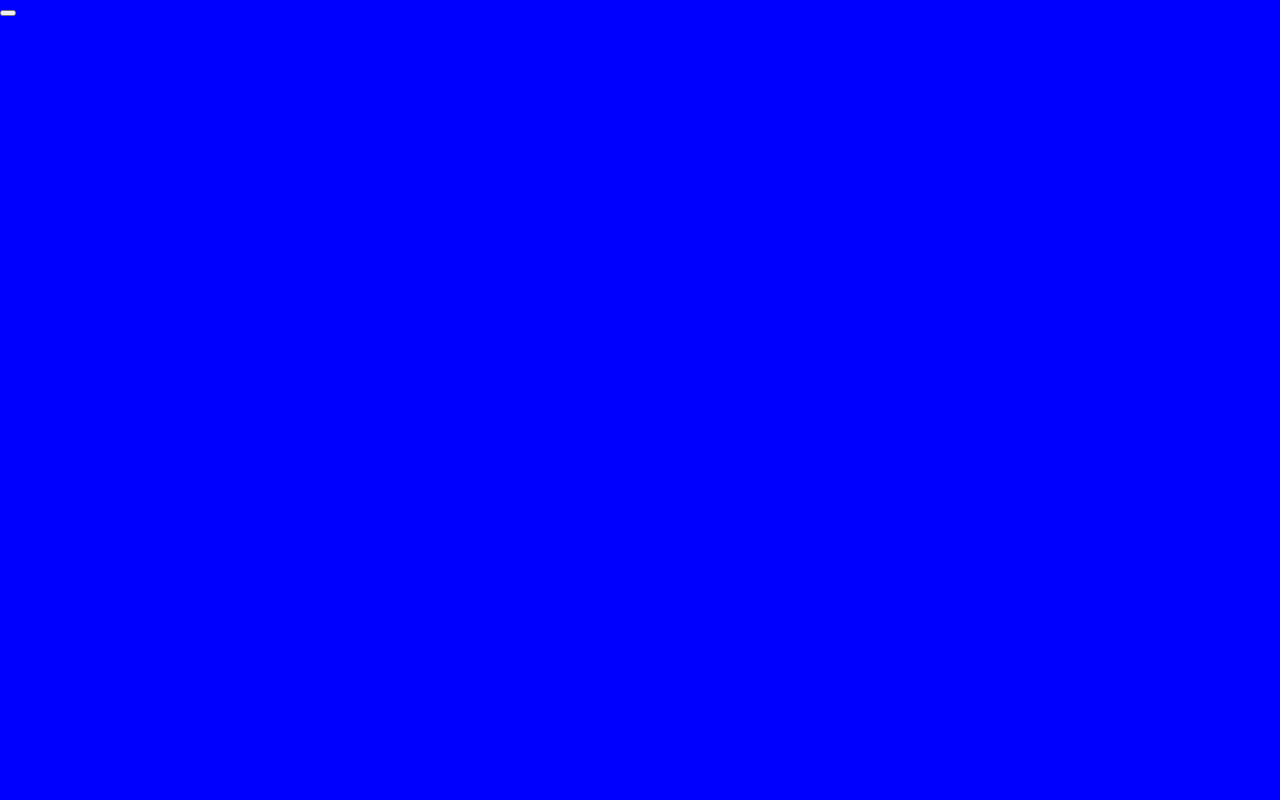
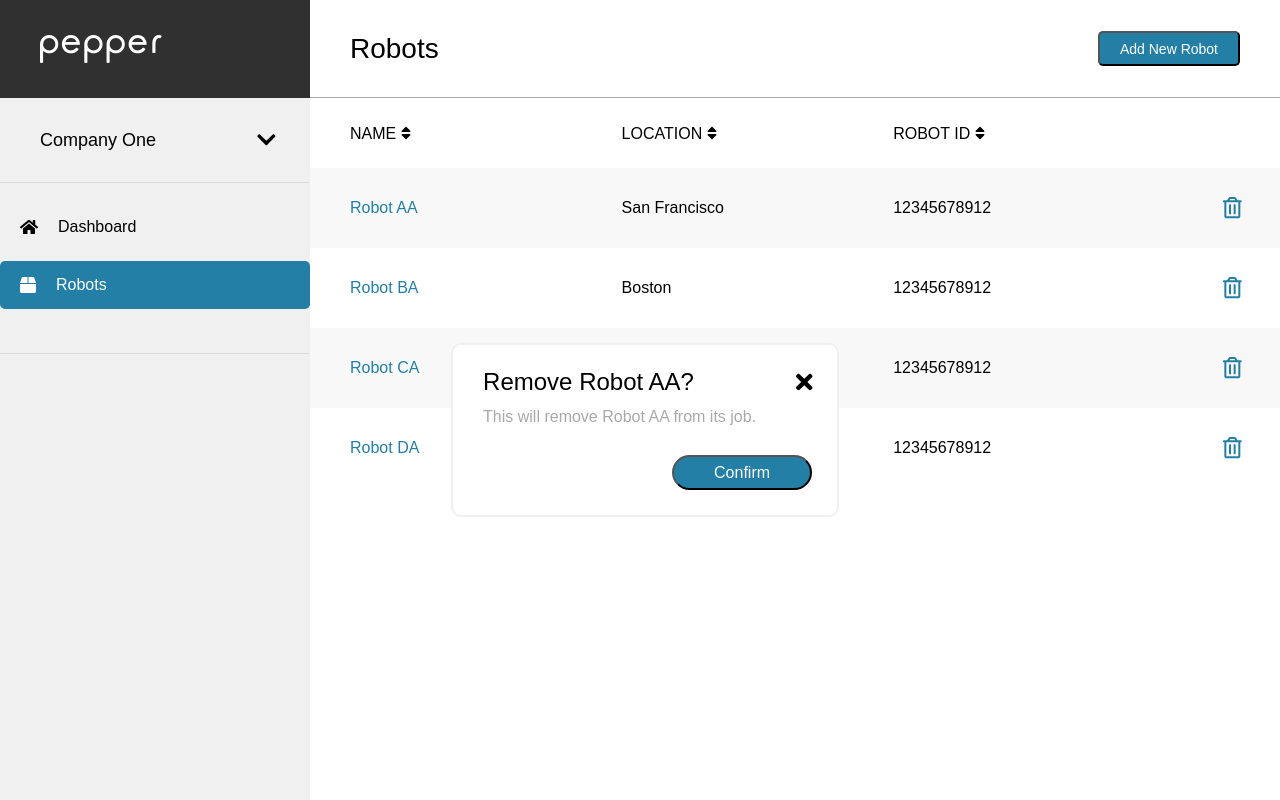
Before and after one commit to janicelam21/sr-take-home, a React app: page / in a window 1280 px wide. Both pictures are taken after a click on the icon 1212 px from the left and 207 px from the top of the page. Built offline with nearby package versions, Linux system fonts and the light colour scheme; the HTML template or start-up script is replaced by a standard one.

Commit message:
implement delete confirmation form and location dropdown

```diff
--- a/assets/fakeData.js
+++ b/assets/fakeData.js
@@ -3,8 +3,8 @@ module.exports = [
     companyName: 'Company One',
     currentRobots: [
       ['Robot AA', 'San Francisco', 12345678912],
-      ['Robot BA', 'San Francisco', 12345678912],
-      ['Robot CA', 'San Francisco', 12345678912],
+      ['Robot BA', 'Boston', 12345678912],
+      ['Robot CA', 'Boston', 12345678912],
       ['Robot DA', 'San Francisco', 12345678912],
     ],
     dashboardUpdates: [
@@ -48,9 +48,9 @@ module.exports = [
     companyName: 'Company Four',
     currentRobots: [
       ['Robot AC', 'San Francisco', 12345678912],
-      ['Robot BC', 'San Francisco', 12345678912],
+      ['Robot BC', 'Boston', 12345678912],
       ['Robot CC', 'San Francisco', 12345678912],
-      ['Robot DC', 'San Francisco', 12345678912],
+      ['Robot DC', 'Boston', 12345678912],
       ['Robot EC', 'San Francisco', 12345678912],
     ],
     dashboardUpdates: [
--- /dev/null
+++ b/client/src/ConfirmDelete/ConfirmDelete.css
@@ -0,0 +1,36 @@
+.confirmDeleteWrapper {
+  background-color:white;
+  height: 170px;
+  border: 2px solid #F0F0F0;
+  border-radius: 10px;
+}
+
+.topLine {
+  margin: 25px 25px 15px 30px;
+  font-size: 24px;
+}
+.xIcon {
+  cursor: pointer;
+  float: right;
+}
+
+.bottomLine {
+  margin: 0px 25px 0px 30px;
+  font-size: 16px;
+  color: #A9A9A9;
+}
+
+.confirmButton {
+  height: 35px;
+  padding-left: 40px;
+  padding-right: 40px;
+  background-color: #237fa5;
+  border-radius: 30px;
+  color: white;
+  font-size: 16px;
+  cursor: pointer;
+  outline: none;
+  float: right;
+  margin-top: 30px;
+  margin-right: 25px;
+}
--- /dev/null
+++ b/client/src/ConfirmDelete/ConfirmDelete.jsx
@@ -0,0 +1,34 @@
+import React from 'react';
+import { PropTypes } from 'prop-types';
+import { FontAwesomeIcon } from '@fortawesome/react-fontawesome';
+import styles from './ConfirmDelete.css';
+
+const ConfirmDelete = props => (
+  <div className={styles.confirmDeleteWrapper}>
+    <div className={styles.topLine}>
+      <span>
+        Remove
+        {' '}
+        {props.robotDelete}
+        ?
+      </span>
+      <FontAwesomeIcon icon="times" size="1x" onClick={props.showDeleteForm} className={styles.xIcon} />
+    </div>
+    <div className={styles.bottomLine}>
+      This will remove
+      {' '}
+      {props.robotDelete}
+      {' '}
+      from its job.
+    </div>
+    <button type="submit" className={styles.confirmButton} onClick={props.deleteRobot}>Confirm</button>
+  </div>
+);
+
+ConfirmDelete.propTypes = {
+  robotDelete: PropTypes.string.isRequired,
+  showDeleteForm: PropTypes.func.isRequired,
+  deleteRobot: PropTypes.func.isRequired,
+};
+
+export default ConfirmDelete;
--- a/client/src/Main/Main.css
+++ b/client/src/Main/Main.css
@@ -47,20 +47,24 @@ table {
 .main {
   display: grid;
   grid-template-areas:
-    "nav header side"
-    "nav article side";
-  grid-template-columns: 3.75fr 8fr 5.75fr;
-  grid-template-rows: 98px 1fr;
+    "nav header header header side"
+    "nav article article article side"
+    "nav article popup article side"
+    "nav article article article side";
+  grid-template-columns: 3.75fr 2fr 5.5fr 0.5fr 5.75fr;
+  grid-template-rows: 98px 1.3fr 0.6fr 1.5fr;
   height: 100vh;
   font-family: sans-serif;
 }
 
 .pageHeader {
-  grid-area: header-start/header-start/header-end/side-end;
+  grid-column: 2/span 5;
+  grid-row: 1/span 1;
 }
 
 .mainNav {
-  grid-area: nav-start/nav-start/nav-end/nav-end;
+  grid-column: 1/ span 1;
+  grid-row: 1/span 4;
   display: grid;
   grid-template-areas:
     "topnav"
@@ -69,7 +73,8 @@ table {
 }
 
 .mainArticle {
-  grid-area: article-start/article-start/article-end/side-end;
+  grid-column: 2/ span 4;
+  grid-row: 2/span 3;
 }
 
 .topNav {
@@ -88,6 +93,13 @@ table {
 }
 
 .addForm {
-  grid-area: side-start/side-start/side-end/side-end;
+  grid-column: 5/ span 1;
+  grid-row: 1/span 4;
   z-index: 1;
 }
+
+.deleteForm {
+  grid-column: 3;
+  grid-row: 3;
+  z-index: 1;
+}
--- a/client/src/Main/Main.jsx
+++ b/client/src/Main/Main.jsx
@@ -1,4 +1,3 @@
-/* eslint-disable react/no-access-state-in-setstate */
 import React from 'react';
 import Header from '../Header/Header.jsx';
 import Dropdown from '../Dropdown/Dropdown.jsx';
@@ -6,6 +5,7 @@ import ViewOptions from '../ViewOptions/ViewOptions.jsx';
 import RobotsPage from '../RobotsPage/RobotsPage.jsx';
 import DashboardPage from '../DashboardPage/DashboardPage.jsx';
 import AddRobotForm from '../AddRobotForm/AddRobotForm.jsx';
+import ConfirmDelete from '../ConfirmDelete/ConfirmDelete.jsx';
 import fakeData from '../../../assets/fakeData.js';
 import styles from './Main.css';
 
@@ -14,11 +14,15 @@ class Main extends React.Component {
     super();
     this.state = {
       fakeData: [],
+      predefinedLocations: ['San Francisco', 'New York', 'Boston', 'Chicago'],
       pageHeader: 'Robots',
       currCompany: '',
       robotListToRender: [],
       showAddRobotForm: false,
       dashboardListToRender: [],
+      showDeleteConfirmForm: false,
+      companyDeleteFrom: '',
+      robotDelete: '',
     };
     this.changeHeader = this.changeHeader.bind(this);
     this.changeCurrCompany = this.changeCurrCompany.bind(this);
@@ -26,6 +30,7 @@ class Main extends React.Component {
     this.addRobot = this.addRobot.bind(this);
     this.deleteRobot = this.deleteRobot.bind(this);
     this.sortRobot = this.sortRobot.bind(this);
+    this.showDeleteForm = this.showDeleteForm.bind(this);
   }
 
   componentDidMount() {
@@ -75,7 +80,7 @@ class Main extends React.Component {
     this.setState({ fakeData: copyArr });
   }
 
-  deleteRobot(companyName, robotName) {
+  deleteRobot() {
     let today = new Date();
     const dd = String(today.getDate()).padStart(2, '0');
     const mm = String(today.getMonth() + 1).padStart(2, '0');
@@ -84,31 +89,39 @@ class Main extends React.Component {
 
     const copyArr = [...this.state.fakeData];
     for (let i = 0; i < copyArr.length; i += 1) {
-      if (copyArr[i].companyName === companyName) {
+      if (copyArr[i].companyName === this.state.companyDeleteFrom) {
         for (let j = 0; j < copyArr[i].currentRobots.length; j += 1) {
-          if (copyArr[i].currentRobots[j][0] === robotName) {
+          if (copyArr[i].currentRobots[j][0] === this.state.robotDelete) {
             copyArr[i].currentRobots = copyArr[i].currentRobots.slice(0, j).concat(copyArr[i].currentRobots.slice(j + 1));
-            copyArr[i].dashboardUpdates.push(['Delete', robotName, today]);
+            copyArr[i].dashboardUpdates.push(['Delete', this.state.robotDelete, today]);
             break;
           }
         }
       }
     }
     this.setState({ fakeData: copyArr });
-    this.changeCurrCompany(companyName);
+    this.showDeleteForm();
+    this.changeCurrCompany(this.state.companyDeleteFrom);
   }
 
-  sortRobot(sortBy) {
-    console.log('hello')
-    const copyArr = [...this.state.robotListToRender];
-    if (sortBy === 'name') {
-      copyArr.sort((a, b) => a[0] - b[0]);
-    } else if (sortBy === 'location') {
-      copyArr.sort((a, b) => a[1] - b[1]);
-    } else if (sortBy === 'id') {
-      copyArr.sort((a, b) => a[2] - b[2]);
+  showDeleteForm(company, robot) {
+    this.setState(state => ({ showDeleteConfirmForm: !state.showDeleteConfirmForm }));
+    if (company && robot) {
+      this.setState({
+        companyDeleteFrom: company,
+        robotDelete: robot,
+      });
     }
-    this.setState({ robotListToRender: copyArr });
+  }
+
+  sortRobot(location) {
+    const arr = [];
+    for (let i = 0; i < this.state.robotListToRender.length; i += 1) {
+      if (this.state.robotListToRender[i][1] === location) {
+        arr.push(this.state.robotListToRender[i]);
+      }
+    }
+    this.setState({ robotListToRender: arr });
   }
 
   render() {
@@ -128,7 +141,7 @@ class Main extends React.Component {
         </header>
         <article className={styles.mainArticle}>
           {this.state.pageHeader === 'Robots'
-            ? <RobotsPage robotListToRender={this.state.robotListToRender} deleteRobot={this.deleteRobot} currCompany={this.state.currCompany} sortRobot={this.sortRobot} />
+            ? <RobotsPage robotListToRender={this.state.robotListToRender} showDeleteForm={this.showDeleteForm} currCompany={this.state.currCompany} sortRobot={this.sortRobot} predefinedLocations={this.state.predefinedLocations} />
             : <DashboardPage dashboardListToRender={this.state.dashboardListToRender} />}
         </article>
         {this.state.showAddRobotForm
@@ -138,6 +151,13 @@ class Main extends React.Component {
             </div>
           )
           : null}
+        {this.state.showDeleteConfirmForm
+          ? (
+            <div className={styles.deleteForm}>
+              <ConfirmDelete robotDelete={this.state.robotDelete} showDeleteForm={this.showDeleteForm} deleteRobot={this.deleteRobot} />
+            </div>
+          )
+          : null}
       </div>
     );
   }
--- a/client/src/RobotsPage/RobotsPage.css
+++ b/client/src/RobotsPage/RobotsPage.css
@@ -9,27 +9,28 @@
 }
 
 .robotName, .robotIndivName {
-  padding-left: 20px;
+  padding-left: 40px;
   display: inline-block;
-  width: 30%;
+  width: 28%;
 }
 
 .robotIndivName {
   color: #237fa5;
 }
 
-div > div.robotWrapper:nth-of-type(even) {
+div > .robotWrapper:nth-of-type(even) {
   background: #F8F8F8;
 }
 
 .robotLocation {
   display: inline-block;
-  width: 30%
+  width: 28%;
+  cursor: pointer;
 }
 
 .robotID {
   display: inline-block;
-  width: 30%;
+  width: 34%;
 }
 
 .trashIcon {
@@ -43,11 +44,22 @@ div > div.robotWrapper:nth-of-type(even) {
   margin-left: 5px;
 }
 
-.deleteForm {
+.locationOptions {
   position: absolute;
-  top: 0;
-  left: 0;
-  width: 100%;
-  height: 100vh;
-  background-color: blue;
+  margin-top: 10px;
+  background-color: white;
+  border-radius: 2px;
+  border-top: 1px solid #DCDCDC;
+  border-left: 1px solid #DCDCDC;
+  border-right: 1px solid #DCDCDC;
 }
+
+.locations {
+  padding: 10px 10px 10px 10px;
+  border-radius: 2px;
+  border-bottom: 1px solid #DCDCDC;
+}
+
+.locations:hover {
+  color: #237fa5;
+}
--- a/client/src/RobotsPage/RobotsPage.jsx
+++ b/client/src/RobotsPage/RobotsPage.jsx
@@ -7,34 +7,41 @@ class RobotsPage extends React.Component {
   constructor(props) {
     super(props);
     this.state = {
-      showDeleteConfirmForm: false,
-      companyDeleteFrom: '',
-      robotDelete: '',
+      showDropdown: false,
     };
+    this.toggleDropdown = this.toggleDropdown.bind(this);
   }
 
-  toggleDelete(company, robot) {
-    this.setState(state => ({ showDeleteConfirmForm: !state.showDeleteConfirmForm }));
-    this.setState({
-      companyDeleteFrom: company,
-      robotDelete: robot,
-    });
+  toggleDropdown() {
+    this.setState(state => ({ showDropdown: !state.showDropdown }));
   }
 
   render() {
-    // we can implement the sorting for each title
     return (
       <div>
         <div className={styles.titleWrapper}>
-          <span className={styles.robotName} onClick={() => this.props.sortRobot('name')}>
+          <span className={styles.robotName}>
             NAME
             <FontAwesomeIcon icon="sort" size="1x" className={styles.arrowIcon} />
           </span>
-          <span className={styles.robotLocation} onClick={() => this.props.sortRobot('location')}>
-            LOCATION
-            <FontAwesomeIcon icon="sort" size="1x" className={styles.arrowIcon} />
+          <span className={styles.robotLocation} onClick={this.toggleDropdown}>
+            <span>
+              LOCATION
+              <FontAwesomeIcon icon="sort" size="1x" className={styles.arrowIcon} />
+            </span>
+            {this.state.showDropdown
+              ? (
+                <div className={styles.locationOptions}>
+                  {this.props.predefinedLocations.map(each => (
+                    <div className={styles.locations} onClick={() => this.props.sortRobot(each)}>{each}</div>
+                  ))}
+                </div>
+              )
+              : null
+            }
           </span>
-          <span className={styles.robotID} onClick={() => this.props.sortRobot('id')}>
+
+          <span className={styles.robotID}>
             ROBOT ID
             <FontAwesomeIcon icon="sort" size="1x" className={styles.arrowIcon} />
           </span>
@@ -44,16 +51,9 @@ class RobotsPage extends React.Component {
             <span className={styles.robotIndivName}>{each[0]}</span>
             <span className={styles.robotLocation}>{each[1]}</span>
             <span className={styles.robotID}>{each[2]}</span>
-            <FontAwesomeIcon icon={['far', 'trash-alt']} size="lg" className={styles.trashIcon} onClick={() => this.toggleDelete(this.props.currCompany, each[0])} />
+            <FontAwesomeIcon icon={['far', 'trash-alt']} size="lg" className={styles.trashIcon} onClick={() => this.props.showDeleteForm(this.props.currCompany, each[0])} />
           </div>
         ))}
-        {this.state.showDeleteConfirmForm
-          ? (
-            <div className={styles.deleteForm}>
-              <button onClick={() => this.props.deleteForm(this.state.companyDeleteFrom, this.state.robotDelete)} />
-            </div>
-          )
-          : null}
       </div>
     );
   }
@@ -61,9 +61,10 @@ class RobotsPage extends React.Component {
 
 RobotsPage.propTypes = {
   robotListToRender: PropTypes.arrayOf(PropTypes.array).isRequired,
-  deleteForm: PropTypes.func.isRequired,
+  showDeleteForm: PropTypes.func.isRequired,
   currCompany: PropTypes.string.isRequired,
   sortRobot: PropTypes.func.isRequired,
+  predefinedLocations: PropTypes.arrayOf(PropTypes.string).isRequired,
 };
 
 export default RobotsPage;
```
Also changed, not shown: .eslintrc.js.
